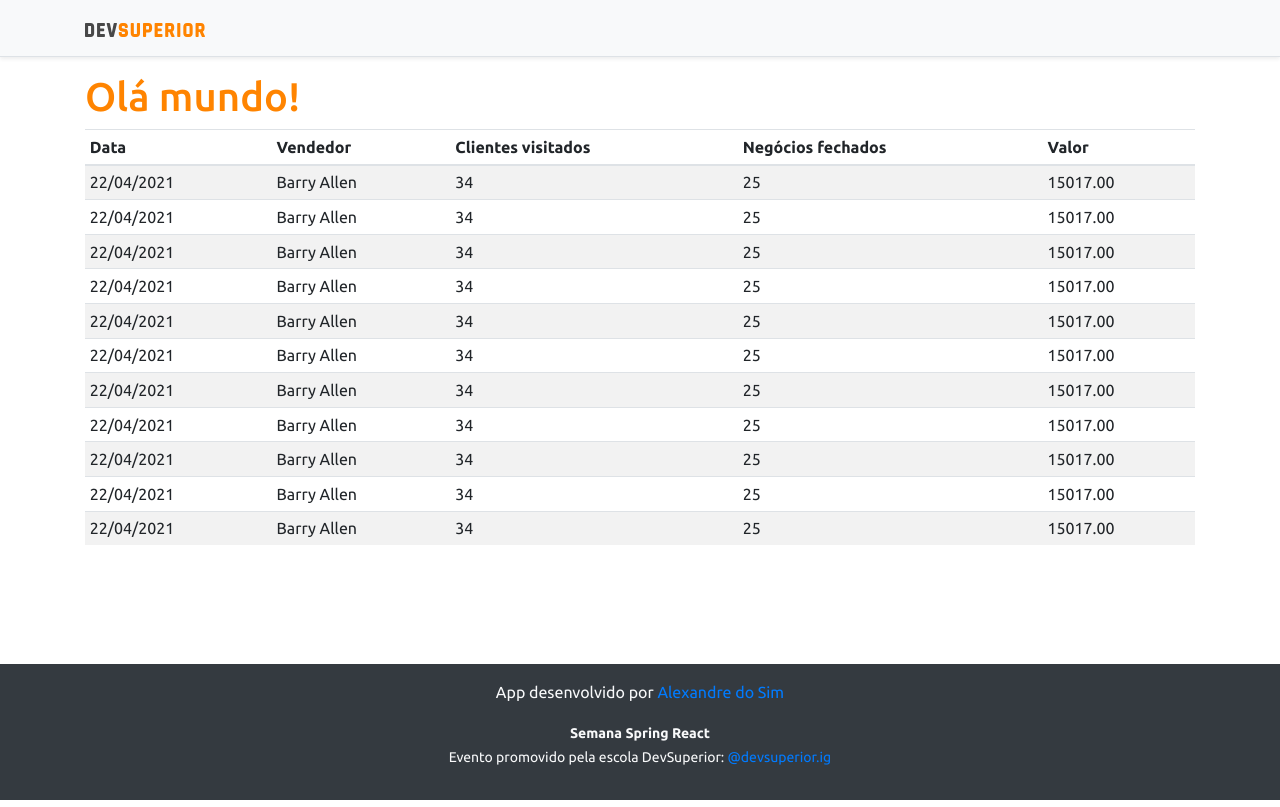
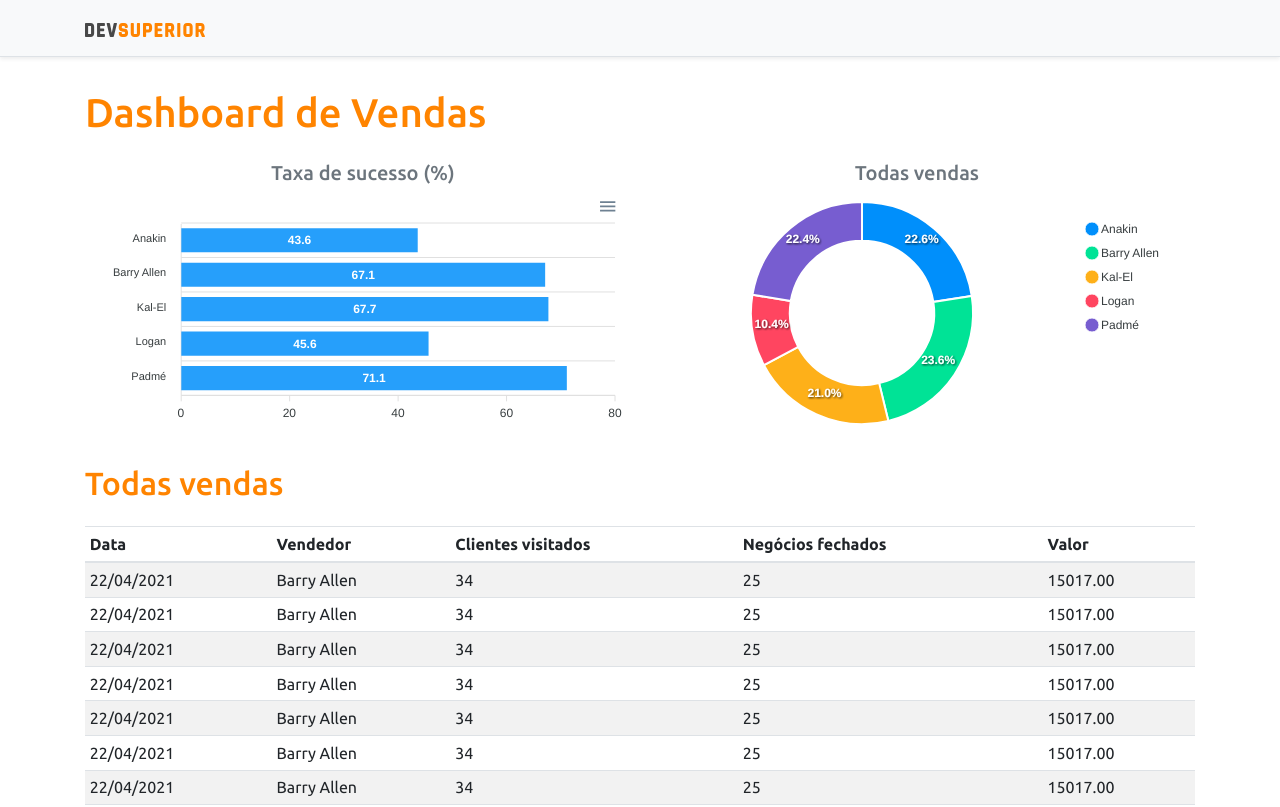
Before and after one commit to Aledosim/projeto-sds3, a React (Create React App) app in the folder frontend/: page / in a window 1280 px wide. Shown: the top 807 px of the page. Built offline with nearby package versions, Linux system fonts and the light colour scheme.

Commit message:
Static charts

```diff
--- a/frontend/package.json
+++ b/frontend/package.json
@@ -10,8 +10,10 @@
     "@types/node": "^12.20.11",
     "@types/react": "^17.0.4",
     "@types/react-dom": "^17.0.3",
+    "apexcharts": "^3.26.1",
     "bootstrap": "^4.6.0",
     "react": "^17.0.2",
+    "react-apexcharts": "^1.3.9",
     "react-dom": "^17.0.2",
     "react-scripts": "4.0.3",
     "typescript": "^4.2.4",
--- a/frontend/src/App.tsx
+++ b/frontend/src/App.tsx
@@ -1,4 +1,6 @@
+import BarChart from "components/BarChart";
 import DataTable from "components/DataTable";
+import DonutChart from "components/DonutChart";
 import Footer from "components/Footer";
 import NavBar from "components/NavBar";
 
@@ -7,7 +9,23 @@
     <>
       <NavBar />
       <div className='container'>
-        <h1 className='text-primary'>Olá mundo!</h1>
+        <h1 className='text-primary py-3'>Dashboard de Vendas</h1>
+
+        <div className='row px-3'>
+          <div className='col-sm-6'>
+            <h5 className='text-center text-secondary'>Taxa de sucesso (%)</h5>
+            <BarChart />
+          </div>
+
+          <div className='col-sm-6'>
+            <h5 className='text-center text-secondary'>Todas vendas</h5>
+            <DonutChart />
+          </div>
+        </div>
+
+        <div className='py-3'>
+          <h2 className='text-primary'>Todas vendas</h2>
+        </div>
 
         <DataTable />
       </div>
--- /dev/null
+++ b/frontend/src/components/BarChart.tsx
@@ -0,0 +1,36 @@
+import Chart from 'react-apexcharts'
+
+function BarChart() {
+
+    const options = {
+        plotOptions: {
+            bar: {
+                horizontal: true,
+            }
+        },
+    };
+
+    const mockData = {
+        labels: {
+            categories: ['Anakin', 'Barry Allen', 'Kal-El', 'Logan', 'Padmé']
+        },
+        series: [
+            {
+                name: "% Sucesso",
+                data: [43.6, 67.1, 67.7, 45.6, 71.1]
+            }
+        ]
+    };
+
+  return (
+    <Chart
+      options={{ ...options, xaxis: mockData.labels }}
+      series={ mockData.series }
+      type='bar'
+      height='240'
+    />
+  )
+
+}
+
+export default BarChart
--- /dev/null
+++ b/frontend/src/components/DonutChart.tsx
@@ -0,0 +1,27 @@
+import Chart from 'react-apexcharts'
+
+function DonutChart() {
+
+  const mockData = {
+      series: [477138, 499928, 444867, 220426, 473088],
+      labels: ['Anakin', 'Barry Allen', 'Kal-El', 'Logan', 'Padmé']
+  }
+
+  const options = {
+      legend: {
+          show: true
+      }
+  }
+
+  return (
+    <Chart
+      options={{ ...options, labels: mockData.labels }}
+      series={ mockData.series }
+      type='donut'
+      height='240'
+    />
+  )
+
+}
+
+export default DonutChart
```
Also changed, not shown: 1 other file (tests, documents, lock files or other folders).
